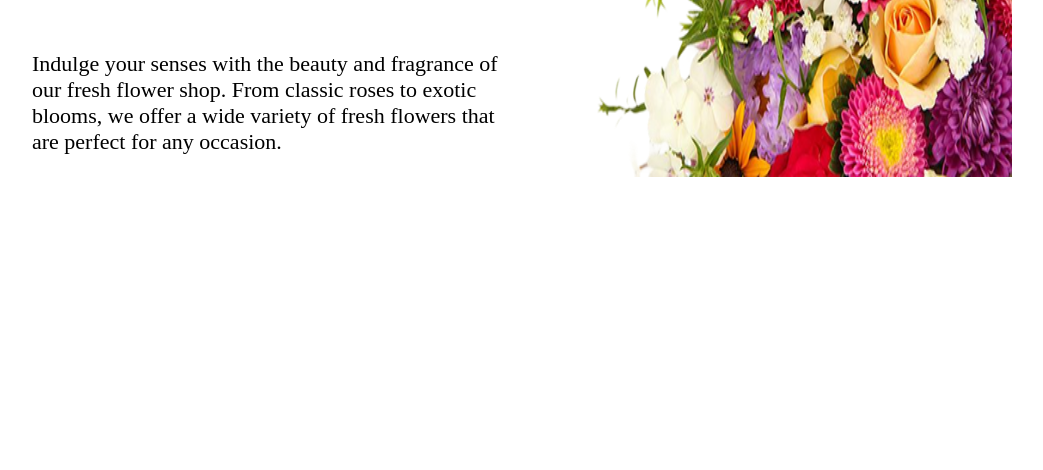
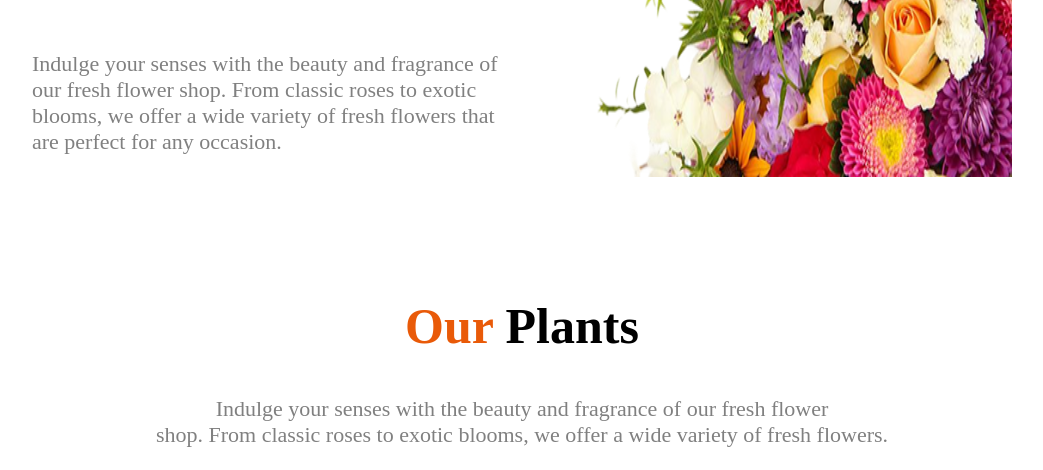
Before and after one commit to tahmid112303/Assignment-2, a plain HTML site: page index.html in a window 1280 px wide. Shown: the part 677-1147 px from the top of the page, without its empty margins (118-1161 px from the left). Before the commit the page ends 974 px from the top, so only its background shows below. Drawn offline with Linux system fonts and the light colour scheme.

Commit message:
plant section

```diff
--- a/design.css
+++ b/design.css
@@ -57,6 +57,24 @@ body{
     height: 100%;
 }
 
+.plant-title{
+    margin-top: 120px;
+    margin-left: 150px;
+    margin-right: 150px;
+    text-align: center;
+}
+
+.plant-title h1{
+    font-size: 50px;
+    text-align: center;
+    font-weight: bold;
+}
+
+.plant-title p{
+    color: gray;
+    font-size: 22px;
+}
+
 @media screen and (max-width: 576px) {
     .navlink{
         visibility: hidden;
--- a/index.html
+++ b/index.html
@@ -27,7 +27,7 @@
                 <div class="flower-detail">
                     <h2>ALWAYS <span style="color: #E95A08;">FRESH <br>
                         FLOWERS</span></h2>
-                        <p>Indulge your senses with the beauty and fragrance of our fresh flower shop. From classic roses to exotic blooms, we offer a wide variety of fresh flowers that are perfect for any occasion. </p>
+                        <p style="color: gray;">Indulge your senses with the beauty and fragrance of our fresh flower shop. From classic roses to exotic blooms, we offer a wide variety of fresh flowers that are perfect for any occasion. </p>
                 </div>
                 <div class="flower-pic">
                     <img src="assets/hero-flower.png" alt="Photo with some flowers">
@@ -36,6 +36,13 @@
 
         </section>
 
+        <section class="plants">
+            <div class="plant-title">
+                <h1><span style="color: #E95A08;">Our</span> Plants</h1>
+                <p>Indulge your senses with the beauty and fragrance of our fresh flower <br>shop.  From classic roses to exotic blooms, we offer a wide variety of fresh flowers.</p>
+            </div>
+
+        </section>
     </main>
 
     <footer>
```
